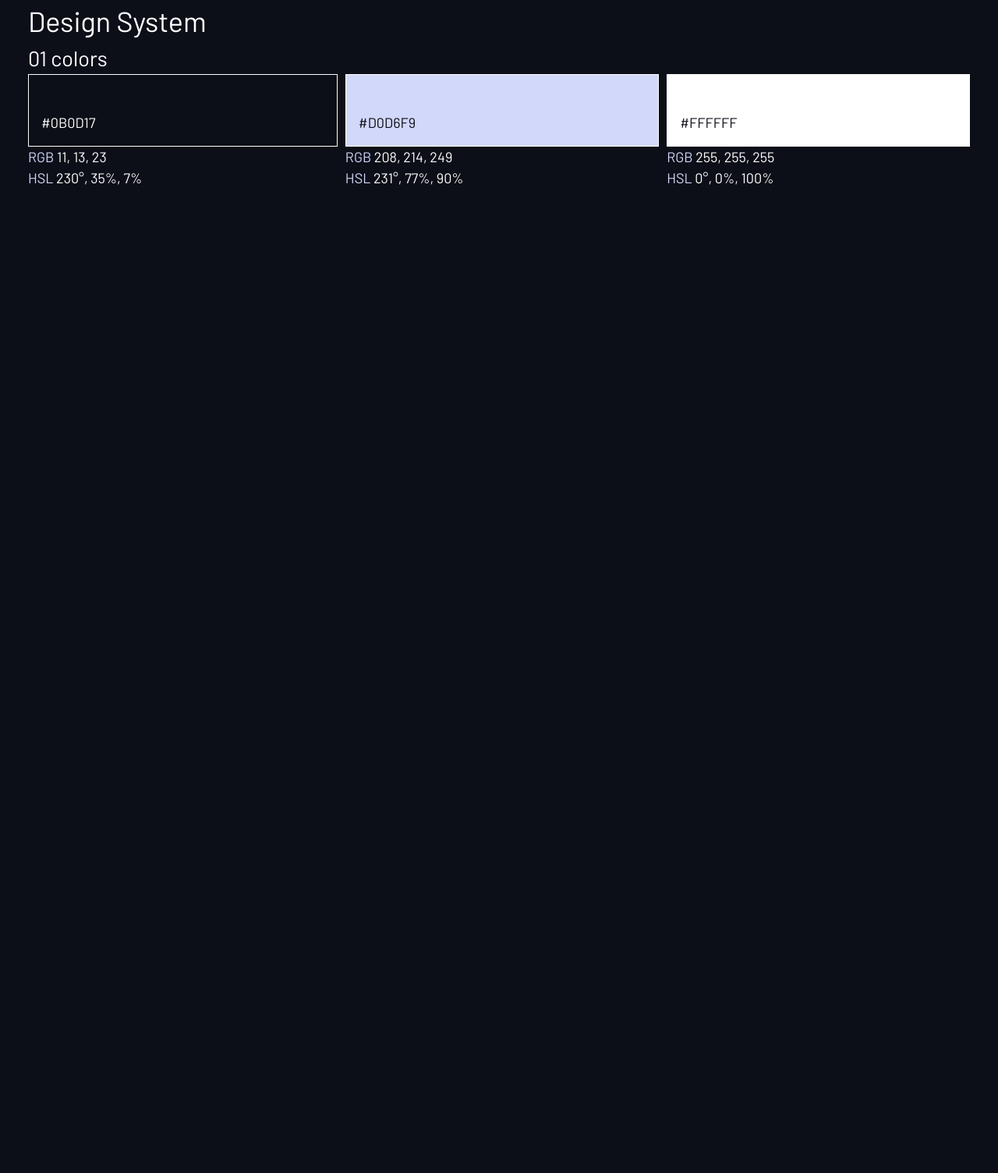
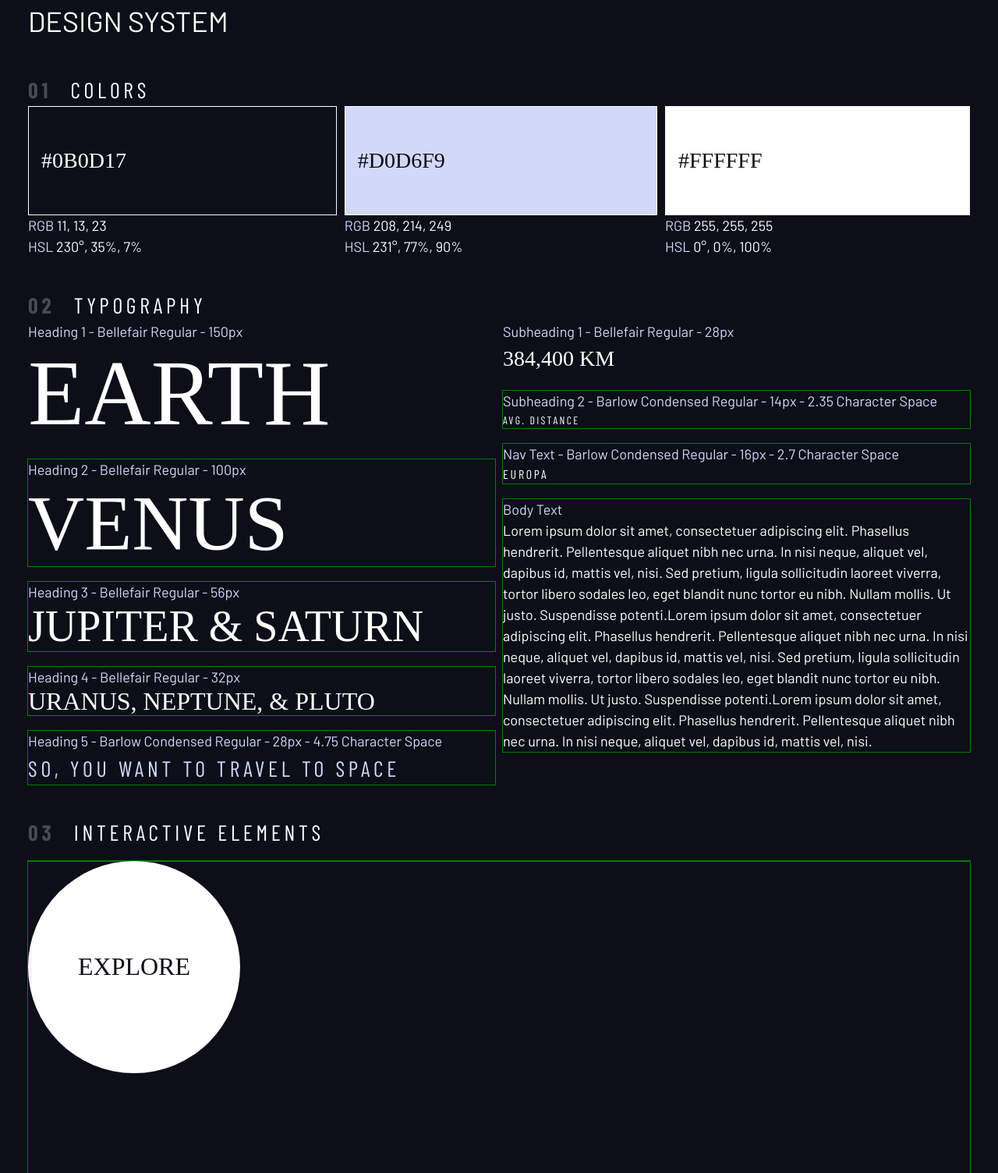
Before and after one commit to princemuel/space-tourism, a website built with Vite: page index.html in a window 1280 px wide. Shown: the whole page at 78% size. Before the commit the page ends 800 px from the top, so only its background shows below. Built offline with nearby package versions, Linux system fonts and the light colour scheme; a web font is replaced by a local one.

Commit message:
added interactive elements section

```diff
--- a/index.html
+++ b/index.html
@@ -29,16 +29,16 @@
   </head>
   <body>
     <div class="container">
-      <h1>Design System</h1>
+      <h1 class="uppercase">Design system</h1>
 
-      <section id="colors">
-        <h2><span>01</span> colors</h2>
-
+      <!-- DESIGN_SYSTEM: COLORS -->
+      <section id="colors" style="margin: 4rem 0">
+        <h2 class="numbered-title"><span>01 </span>colors</h2>
         <div class="flex">
           <div style="flex-grow: 1">
             <div
-              class="bg-dark text-white"
-              style="padding: 4.8rem 1.6rem 1.6rem; border: 1px solid white"
+              class="bg-dark text-white ff-serif fs-500"
+              style="padding: 4.8rem 1.6rem; border: 1px solid white"
             >
               #0B0D17
             </div>
@@ -47,8 +47,8 @@
           </div>
           <div style="flex-grow: 1">
             <div
-              class="bg-accent text-dark"
-              style="padding: 4.8rem 1.6rem 1.6rem; border: 1px solid white"
+              class="bg-accent text-dark ff-serif fs-500"
+              style="padding: 4.8rem 1.6rem; border: 1px solid white"
             >
               #D0D6F9
             </div>
@@ -57,8 +57,8 @@
           </div>
           <div style="flex-grow: 1">
             <div
-              class="bg-white text-dark"
-              style="padding: 4.8rem 1.6rem 1.6rem; border: 1px solid white"
+              class="bg-white text-dark ff-serif fs-500"
+              style="padding: 4.8rem 1.6rem; border: 1px solid white"
             >
               #FFFFFF
             </div>
@@ -67,6 +67,106 @@
           </div>
         </div>
       </section>
+
+      <!-- DESIGN_SYSTEM: TYPOGRAPHY -->
+      <section id="typography" style="margin: 4rem 0">
+        <h2 class="numbered-title"><span>02 </span>Typography</h2>
+        <div class="flex">
+          <div class="flow" style="flex-basis: 100%; --flow-space: 2rem">
+            <div>
+              <p class="text-accent">Heading 1 - Bellefair Regular - 150px</p>
+              <p class="fs-900 ff-serif uppercase">Earth</p>
+            </div>
+            <div>
+              <p class="text-accent">Heading 2 - Bellefair Regular - 100px</p>
+              <p class="fs-800 ff-serif uppercase">Venus</p>
+            </div>
+            <div>
+              <p class="text-accent">Heading 3 - Bellefair Regular - 56px</p>
+              <p class="fs-700 ff-serif uppercase">Jupiter & Saturn</p>
+            </div>
+            <div>
+              <p class="text-accent">Heading 4 - Bellefair Regular - 32px</p>
+              <p class="fs-600 ff-serif uppercase">Uranus, Neptune, & Pluto</p>
+            </div>
+            <div>
+              <p class="text-accent">
+                Heading 5 - Barlow Condensed Regular - 28px - 4.75 Character
+                Space
+              </p>
+              <p class="text-accent fs-500 ff-sans-cond ls-1 uppercase">
+                So, you want to travel to space
+              </p>
+            </div>
+          </div>
+
+          <div class="flow" style="flex-basis: 100%; --flow-space: 2rem">
+            <div>
+              <p class="text-accent">Subheading 1 - Bellefair Regular - 28px</p>
+              <p class="fs-500 ff-serif uppercase">384,400 km</p>
+            </div>
+            <div>
+              <p class="text-accent">
+                Subheading 2 - Barlow Condensed Regular - 14px - 2.35 Character
+                Space
+              </p>
+              <p class="fs-200 ff-sans-cond ls-3 uppercase">Avg. Distance</p>
+            </div>
+            <div>
+              <p class="text-accent">
+                Nav Text - Barlow Condensed Regular - 16px - 2.7 Character Space
+              </p>
+              <p class="fs-300 ff-sans-cond ls-2 uppercase">Europa</p>
+            </div>
+            <div>
+              <p class="text-accent">Body Text</p>
+              <p>
+                Lorem ipsum dolor sit amet, consectetuer adipiscing elit.
+                Phasellus hendrerit. Pellentesque aliquet nibh nec urna. In nisi
+                neque, aliquet vel, dapibus id, mattis vel, nisi. Sed pretium,
+                ligula sollicitudin laoreet viverra, tortor libero sodales leo,
+                eget blandit nunc tortor eu nibh. Nullam mollis. Ut justo.
+                Suspendisse potenti.Lorem ipsum dolor sit amet, consectetuer
+                adipiscing elit. Phasellus hendrerit. Pellentesque aliquet nibh
+                nec urna. In nisi neque, aliquet vel, dapibus id, mattis vel,
+                nisi. Sed pretium, ligula sollicitudin laoreet viverra, tortor
+                libero sodales leo, eget blandit nunc tortor eu nibh. Nullam
+                mollis. Ut justo. Suspendisse potenti.Lorem ipsum dolor sit
+                amet, consectetuer adipiscing elit. Phasellus hendrerit.
+                Pellentesque aliquet nibh nec urna. In nisi neque, aliquet vel,
+                dapibus id, mattis vel, nisi.
+              </p>
+            </div>
+          </div>
+        </div>
+      </section>
+
+      <!-- DESIGN_SYSTEM: INTERACTIVE ELEMENTS -->
+      <section id="interactive-elements" class="flow">
+        <h2 class="numbered-title"><span>03 </span> Interactive elements</h2>
+
+        <!-- navigation -->
+        <nav></nav>
+
+        <div class="flex">
+          <div>
+            <!-- explore button -->
+            <a
+              href="#"
+              class="btn--large text-dark bg-white ff-serif fs-600 uppercase"
+              >Explore</a
+            >
+          </div>
+
+          <div style="margin-bottom: 50vh">
+            <!-- tabs -->
+
+            <!-- dots -->
+
+            <!-- numbers -->
+          </div>
+        </div>
+      </section>
     </div>
     <script type="module" src="/src/main.ts"></script>
   </body>
--- a/styles/abstracts/_mixins.scss
+++ b/styles/abstracts/_mixins.scss
@@ -1,5 +1,3 @@
-
-
 ////////////////////////////////////////////
 // MIXINS: Absolute Center
 @mixin center-abs($position) {
--- a/styles/base/_reset.scss
+++ b/styles/base/_reset.scss
@@ -33,6 +33,8 @@ picture {
 body {
   min-height: 100vh;
   line-height: 1.5;
+  -webkit-font-smoothing: antialiased;
+  -moz-osx-font-smoothing: grayscale;
 }
 
 /* Make images easier to work with */
--- a/styles/base/_root.scss
+++ b/styles/base/_root.scss
@@ -42,7 +42,7 @@ Version: 01
         }
       }
     } @else {
-      @include media('>=desk', 'screen') {
+      @include media('>=45em', 'screen') {
         @each $prop, $value in $property {
           --fs-#{$prop}: #{$value};
         }
@@ -54,7 +54,4 @@ Version: 01
   --ff-serif: #{$ff-serif};
   --ff-sans-cond: #{$ff-sans-cond};
   --ff-sans-normal: #{$ff-sans-normal};
-  --spacing: 0.02em;
-  --b-radius: 0.8rem;
-  --transition: all 0.2s ease-in;
 }
--- a/styles/base/_typography.scss
+++ b/styles/base/_typography.scss
@@ -6,6 +6,7 @@ h2,
 h3,
 h4,
 h5,
+h6,
 p {
   font-weight: var(--fw-400);
 }
@@ -15,8 +16,6 @@ body {
   background-color: hsl(var(--clr-dark));
   font-family: var(--ff-sans-normal);
   font-size: var(--fs-400);
-  -webkit-font-smoothing: antialiased;
-  -moz-osx-font-smoothing: grayscale;
 }
 
 .fs-900,
--- a/styles/components/_buttons.scss
+++ b/styles/components/_buttons.scss
@@ -3,8 +3,12 @@
 /* -------------------------------- */
 
 @use '../abstracts' as *;
-/*********** BUTTONS ************/
-%btn {
+/* -------------------------------- */
+/* COMPONENTS                       */
+/* -------------------------------- */
+
+/* buttons */
+.btn {
   display: inline-block;
   border: none;
   border-radius: var(--b-radius);
@@ -17,91 +21,38 @@
   white-space: nowrap;
   mix-blend-mode: normal;
   cursor: pointer;
-  transition: var(--transition);
+  transition: var(--transition, all 0.2s ease);
 
   &:hover,
   &:focus {
     outline: none;
   }
-}
 
-.btn {
-  @extend %btn;
+  &--large {
+    position: relative;
+    display: grid;
+    place-items: center;
+    padding: 0 2em;
+    aspect-ratio: 1;
+    border-radius: 50%;
+    text-decoration: none;
+    z-index: 1;
 
-  &-explore {
-    display: flex;
-    justify-content: center;
-    align-items: center;
-    height: 27.4rem;
-    width: 27.4rem;
-    border-radius: 50%;
-    position: relative;
-    z-index: 1;
-    color: hsl(var(--clr-dark)) !important;
-
-    &.hovered::before,
-    &::before {
-      content: ' ';
-      background-color: rgba(255, 255, 255, 10.36%);
-      width: 100%;
-      height: 100%;
-      border-radius: 50%;
+    &::after {
+      content: '';
       position: absolute;
+      @include size(100%);
+      border-radius: inherit;
+      background: hsl(var(--clr-white) / 0.1);
       z-index: -1;
       opacity: 0;
-      transition: opacity 500ms linear, transform 750ms ease-in-out;
+      transition: opacity 0.5s linear, transform 0.75s ease-out;
     }
 
-    &.hovered::before,
-    &:focus::before,
-    &:hover::before {
+    &:hover::after,
+    &:focus::after {
       opacity: 1;
       transform: scale(1.5);
     }
-    @include media('<=mid') {
-      height: 18.75rem;
-      width: 18.75rem;
-    }
-  }
-  &-tab {
-    border-radius: 0;
-  }
-
-  &-dot {
-    padding: 1rem;
-    border-radius: 50%;
-    background-color: hsl(var(--clr-light) / 0.25);
-
-    &:hover,
-    &:focus,
-    &.hovered {
-      background-color: hsl(var(--clr-light) / 0.5);
-    }
-
-    &.active,
-    &[aria-selected='true'] {
-      background-color: hsl(var(--clr-light) / 1);
-    }
-  }
-
-  &-numbered {
-    aspect-ratio: 1;
-    height: 8rem;
-    width: 8rem;
-    border-radius: 100%;
-    border: 2px solid hsl(var(--clr-light) / 0.25);
-
-    &:hover,
-    &:focus,
-    &.hovered {
-      border: 3px solid hsl(var(--clr-light) / 0.5);
-    }
-
-    &.active,
-    &[aria-selected='true'] {
-      color: hsl(var(--clr-dark) / 1);
-      background-color: hsl(var(--clr-light) / 1);
-      border: 2px solid hsl(var(--clr-light) / 1);
-    }
   }
 }
--- a/styles/components/_index.scss
+++ b/styles/components/_index.scss
@@ -1,3 +1,4 @@
 @forward 'buttons';
 @forward 'logo';
 @forward 'navigation';
+@forward 'numbered-title';
--- /dev/null
+++ b/styles/components/_numbered-title.scss
@@ -0,0 +1,13 @@
+.numbered-title {
+  font-family: var(--ff-sans-cond);
+  font-size: var(--fs-500);
+  text-transform: uppercase;
+  letter-spacing: 4.72px;
+
+  & span {
+    // margin-inline-end: 2rem;
+    margin-inline-end: 0.5em;
+    color: hsl(var(--clr-white) / 0.25);
+    font-weight: var(--fw-700);
+  }
+}
--- a/styles/utilities/_flow.scss
+++ b/styles/utilities/_flow.scss
@@ -1,3 +1,4 @@
-.flow > :where(:not(:first-child)) {
-  margin-block-start: var(--flow-spacer, var(--spacer));
+.flow > *:where(:not(:first-child)) {
+  margin-block-start: var(--flow-space, 1.6rem);
+  outline: 1px solid green;
 }
```
Also changed, not shown: 1 other file.
